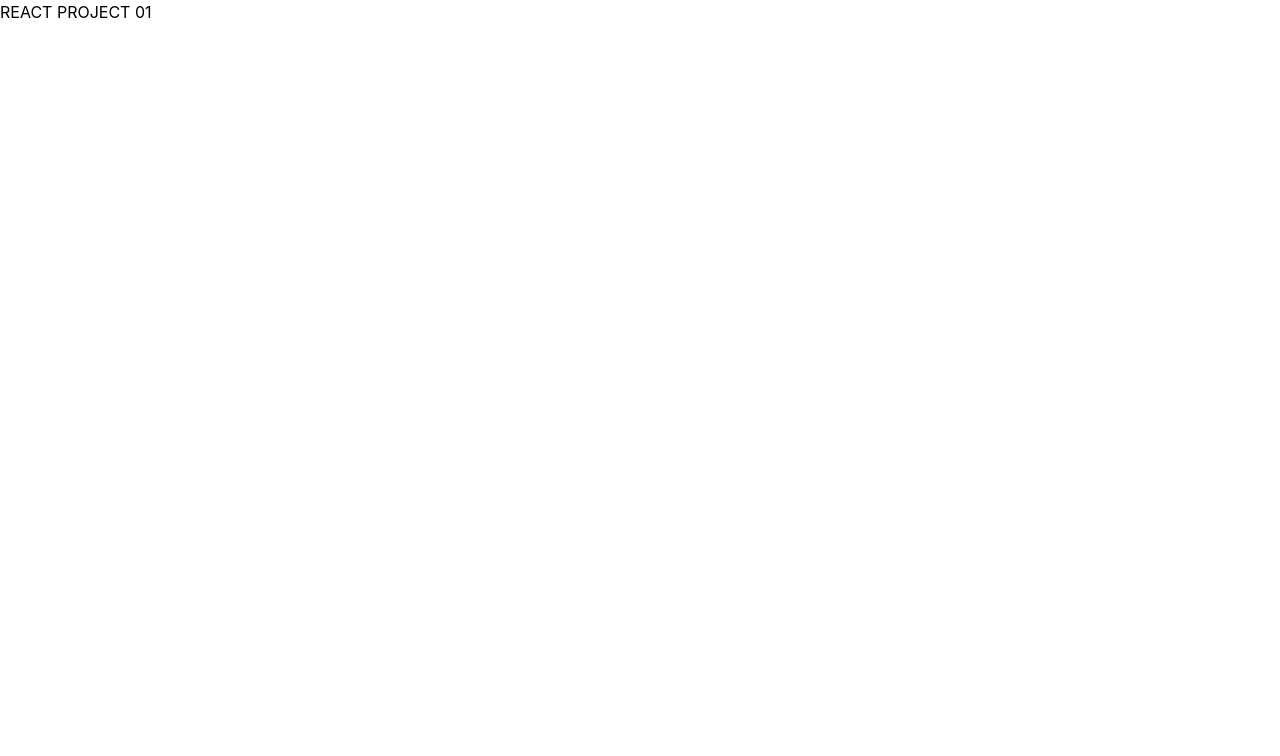
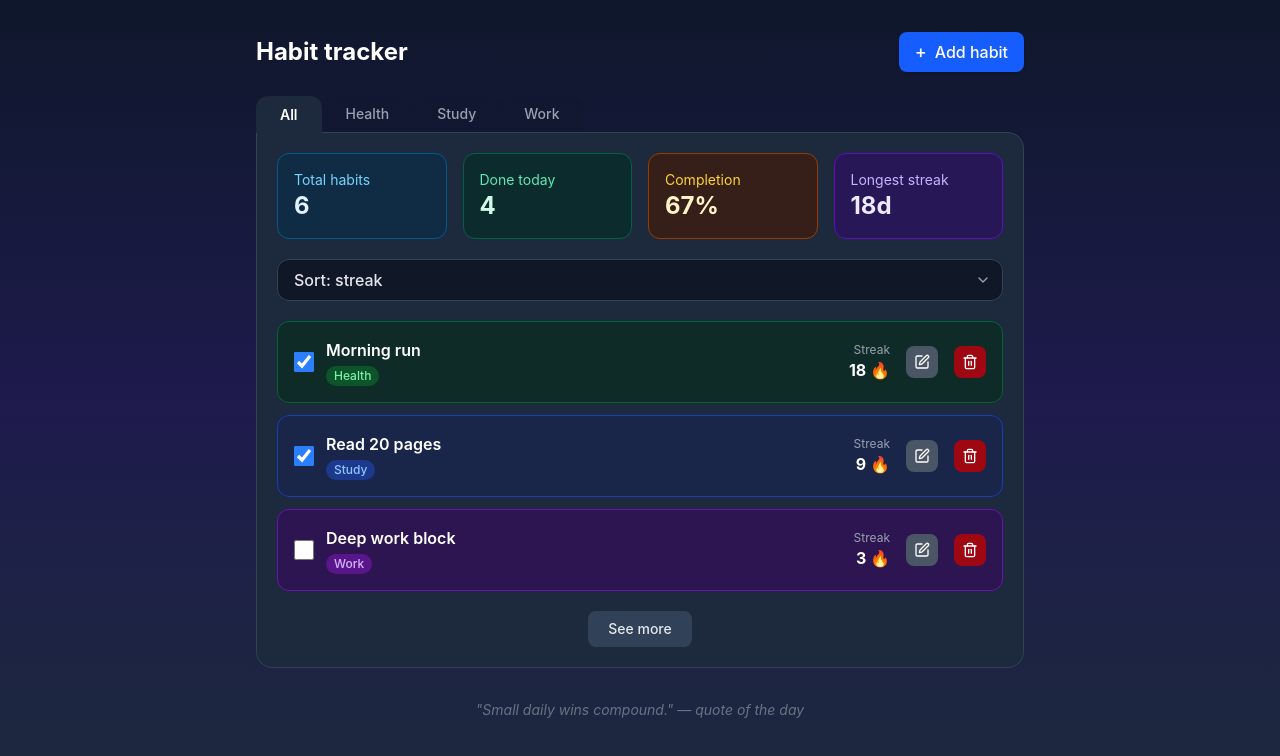
Before and after one commit to rohitha-kodikara/habits-and-focus-tracker, a React (Vite) app: page / in a window 1280 px wide. Shown: the top 756 px of the page. Built offline with nearby package versions, Linux system fonts and the light colour scheme.

Commit message:
added lucide react and UI designed as a single component first.

```diff
--- a/package.json
+++ b/package.json
@@ -11,6 +11,7 @@
   },
   "dependencies": {
     "@tailwindcss/vite": "^4.3.3",
+    "lucide-react": "^1.48.0",
     "react": "^19.2.8",
     "react-dom": "^19.2.8",
     "tailwindcss": "^4.3.3"
--- a/src/App.jsx
+++ b/src/App.jsx
@@ -1,9 +1,142 @@
-import React from 'react'
+import { Trash, SquarePen, ChevronDown } from "lucide-react"
 
 const App = () => {
   return (
-    <div>
-      REACT PROJECT 01
+    <div className="min-h-screen bg-gradient-to-b from-slate-900 via-indigo-950 to-slate-800 text-gray-100 px-6 py-8">
+      <div className="max-w-3xl mx-auto">
+        {/* Header */}
+        <div className="flex items-center justify-between mb-6">
+          <h1 className="text-2xl font-bold text-white">Habit tracker</h1>
+          <button className="flex items-center gap-2 bg-blue-600 hover:bg-blue-700 text-white font-medium px-4 py-2 rounded-lg shadow-sm cursor-pointer">
+            <span className="text-lg leading-none">+</span> Add habit
+          </button>
+        </div>
+
+        {/* Category tabs + panel (folder-tab style, merged as one element) */}
+        <div className="mb-6">
+          <div className="flex">
+            <button className="relative z-10 px-6 py-2 rounded-t-xl text-sm font-semibold bg-slate-800 text-white -mb-px cursor-pointer">
+              All
+            </button>
+            <button className="px-6 py-2 rounded-t-xl text-sm font-medium bg-slate-900/40 text-gray-400 hover:bg-slate-800/60 hover:text-gray-200 cursor-pointer">
+              Health
+            </button>
+            <button className="px-6 py-2 rounded-t-xl text-sm font-medium bg-slate-900/40 text-gray-400 hover:bg-slate-800/60 hover:text-gray-200 cursor-pointer">
+              Study
+            </button>
+            <button className="px-6 py-2 rounded-t-xl text-sm font-medium bg-slate-900/40 text-gray-400 hover:bg-slate-800/60 hover:text-gray-200 cursor-pointer">
+              Work
+            </button>
+          </div>
+
+          <div className="bg-slate-800 border border-slate-700 rounded-b-2xl rounded-tr-2xl p-5">
+            {/* Stats cards */}
+            <div className="grid grid-cols-2 sm:grid-cols-4 gap-4 mb-5">
+              <div className="bg-sky-950/60 border border-sky-800 rounded-xl p-4">
+                <p className="text-sm text-sky-300">Total habits</p>
+                <p className="text-2xl font-bold text-sky-100">6</p>
+              </div>
+              <div className="bg-emerald-950/60 border border-emerald-800 rounded-xl p-4">
+                <p className="text-sm text-emerald-300">Done today</p>
+                <p className="text-2xl font-bold text-emerald-100">4</p>
+              </div>
+              <div className="bg-amber-950/60 border border-amber-800 rounded-xl p-4">
+                <p className="text-sm text-amber-300">Completion</p>
+                <p className="text-2xl font-bold text-amber-100">67%</p>
+              </div>
+              <div className="bg-violet-950/60 border border-violet-800 rounded-xl p-4">
+                <p className="text-sm text-violet-300">Longest streak</p>
+                <p className="text-2xl font-bold text-violet-100">18d</p>
+              </div>
+            </div>
+
+            {/* Sort dropdown */}
+            <div className="relative mb-5">
+              <select className="w-full appearance-none bg-gray-900 border border-gray-700 rounded-xl px-4 py-2 pr-10 text-gray-200 font-medium focus:outline-none focus:ring-2 focus:ring-blue-500">
+                <option>Sort: streak</option>
+                <option>Sort: name</option>
+                <option>Sort: category</option>
+              </select>
+              <ChevronDown className="pointer-events-none absolute right-3 top-1/2 -translate-y-1/2 w-4 h-4 text-gray-400" />
+            </div>
+
+            {/* Habit list */}
+            <div className="space-y-3">
+              <div className="flex items-center justify-between bg-green-950/50 border border-green-800 rounded-xl p-4">
+                <div className="flex items-center gap-3">
+                  <input type="checkbox" checked readOnly className="w-5 h-5 rounded accent-blue-500" />
+                  <div>
+                    <p className="font-semibold text-white">Morning run</p>
+                    <span className="inline-block text-xs font-medium text-green-300 bg-green-900 px-2 py-0.5 rounded-full mt-1">
+                      Health
+                    </span>
+                  </div>
+                </div>
+                <div className="flex items-center gap-4">
+                  <div className="text-right">
+                    <p className="text-xs text-gray-400">Streak</p>
+                    <p className="font-bold text-white">18 🔥</p>
+                  </div>
+                  <button className="p-2 rounded-lg bg-gray-600 hover:bg-gray-500 text-white cursor-pointer"><SquarePen className="w-4 h-4" /></button>
+                  <button className="p-2 rounded-lg bg-red-800 hover:bg-red-700 text-white cursor-pointer"><Trash className="w-4 h-4" /></button>
+                </div>
+              </div>
+
+              <div className="flex items-center justify-between bg-blue-950/50 border border-blue-800 rounded-xl p-4">
+                <div className="flex items-center gap-3">
+                  <input type="checkbox" checked readOnly className="w-5 h-5 rounded accent-blue-500" />
+                  <div>
+                    <p className="font-semibold text-white">Read 20 pages</p>
+                    <span className="inline-block text-xs font-medium text-blue-300 bg-blue-900 px-2 py-0.5 rounded-full mt-1">
+                      Study
+                    </span>
+                  </div>
+                </div>
+                <div className="flex items-center gap-4">
+                  <div className="text-right">
+                    <p className="text-xs text-gray-400">Streak</p>
+                    <p className="font-bold text-white">9 🔥</p>
+                  </div>
+                  <button className="p-2 rounded-lg bg-gray-600 hover:bg-gray-500 text-white cursor-pointer"><SquarePen className="w-4 h-4" /></button>
+                  <button className="p-2 rounded-lg bg-red-800 hover:bg-red-700 text-white cursor-pointer"><Trash className="w-4 h-4" /></button>
+                </div>
+              </div>
+
+              <div className="flex items-center justify-between bg-purple-950/50 border border-purple-800 rounded-xl p-4">
+                <div className="flex items-center gap-3">
+                  <input type="checkbox" readOnly className="w-5 h-5 rounded accent-blue-500" />
+                  <div>
+                    <p className="font-semibold text-white">Deep work block</p>
+                    <span className="inline-block text-xs font-medium text-purple-300 bg-purple-900 px-2 py-0.5 rounded-full mt-1">
+                      Work
+                    </span>
+                  </div>
+                </div>
+                <div className="flex items-center gap-4">
+                  <div className="text-right">
+                    <p className="text-xs text-gray-400">Streak</p>
+                    <p className="font-bold text-white">3 🔥</p>
+                  </div>
+                  <button className="p-2 rounded-lg bg-gray-600 hover:bg-gray-500 text-white cursor-pointer"><SquarePen className="w-4 h-4" /></button>
+                  <button className="p-2 rounded-lg bg-red-800 hover:bg-red-700 text-white cursor-pointer"><Trash className="w-4 h-4" /></button>
+                </div>
+              </div>
+            </div>
+
+            {/* See more */}
+            <div className="flex justify-center mt-5">
+              <button className="px-5 py-2 rounded-lg text-sm font-medium bg-slate-700 text-gray-200 hover:bg-slate-600 cursor-pointer">
+                See more
+              </button>
+            </div>
+          </div>
+        </div>
+
+        {/* Quote */}
+        <p className="text-center text-sm text-gray-500 italic mt-8">
+          "Small daily wins compound." — quote of the day
+        </p>
+      </div>
     </div>
   )
 }
```
Also changed, not shown: src/components/Test.jsx (deleted), 1 other file (tests, documents, lock files or other folders).
